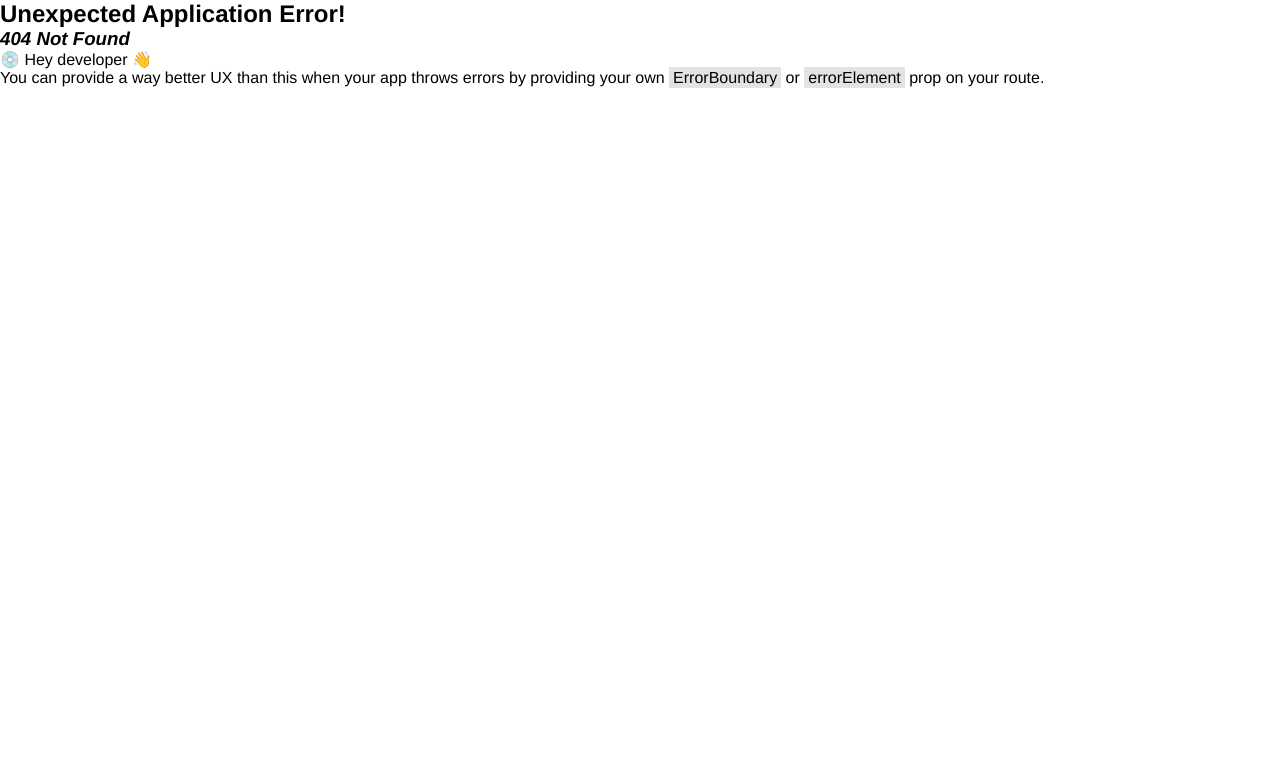
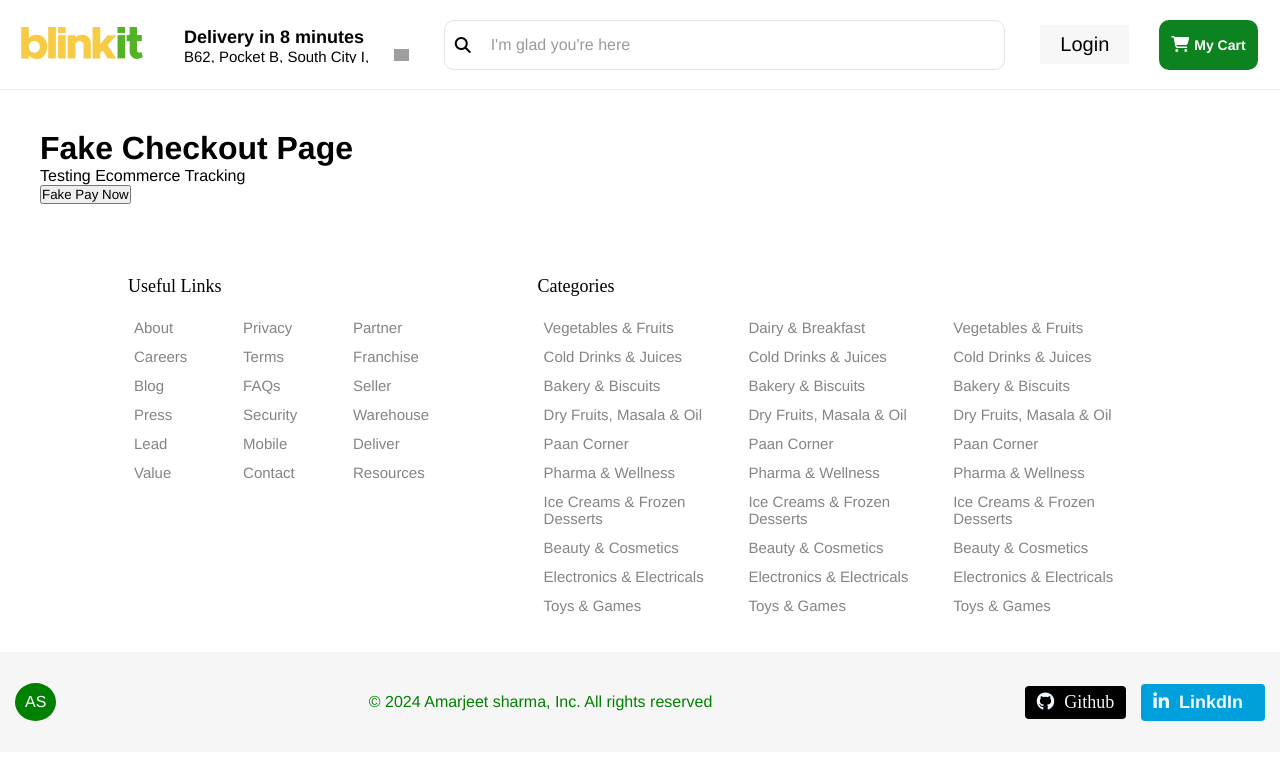
Before and after one commit to AmarJeetSharma6802/Blinkit-clone, a React (Vite) app: page /checkout in a window 1280 px wide. Before the commit this address had no page. Shown: the top 760 px of the page. Built offline with nearby package versions, Linux system fonts and the light colour scheme; grey boxes are pictures that could not be loaded.

Commit message:
feat: add Checkout component and route for checkout page

```diff
--- a/src/App.jsx
+++ b/src/App.jsx
@@ -13,6 +13,7 @@ import SelectedPharmacy from './Pages/SelctedProduct/SelectedPharmacy';
 import Milk from './Pages/milk/Milk';
 import SlectedMilk from './Pages/SelctedProduct/SlectedMilk';
 import SelctedVegitable from './Pages/SelctedProduct/SelectedVegitable';
+import Checkout from './Pages/Checkout/Checkout';
 function App() {
 
 
@@ -32,6 +33,7 @@ function App() {
         <Route path="/slectedPharmacy/:id/:FirstP" element={<SelectedPharmacy/>}/>
         <Route path="/slectedMilk/:id/:FirstP" element={<SlectedMilk/>}/>
         <Route path="/selectedVegitable/:id/:FirstP" element={<SelctedVegitable/>}/>
+        <Route path="checkout" element={<Checkout/>}/>
 
       </Route>
     )
--- /dev/null
+++ b/src/Pages/Checkout/Checkout.jsx
@@ -0,0 +1,33 @@
+import React from "react";
+
+const Checkout = () => {
+
+  return (
+
+    <div
+      style={{
+        padding: "40px",
+      }}
+    >
+
+      <h1>
+        Fake Checkout Page
+      </h1>
+
+      <p>
+        Testing Ecommerce Tracking
+      </p>
+
+      <button>
+
+        Fake Pay Now
+
+      </button>
+
+    </div>
+
+  );
+
+};
+
+export default Checkout;
```
